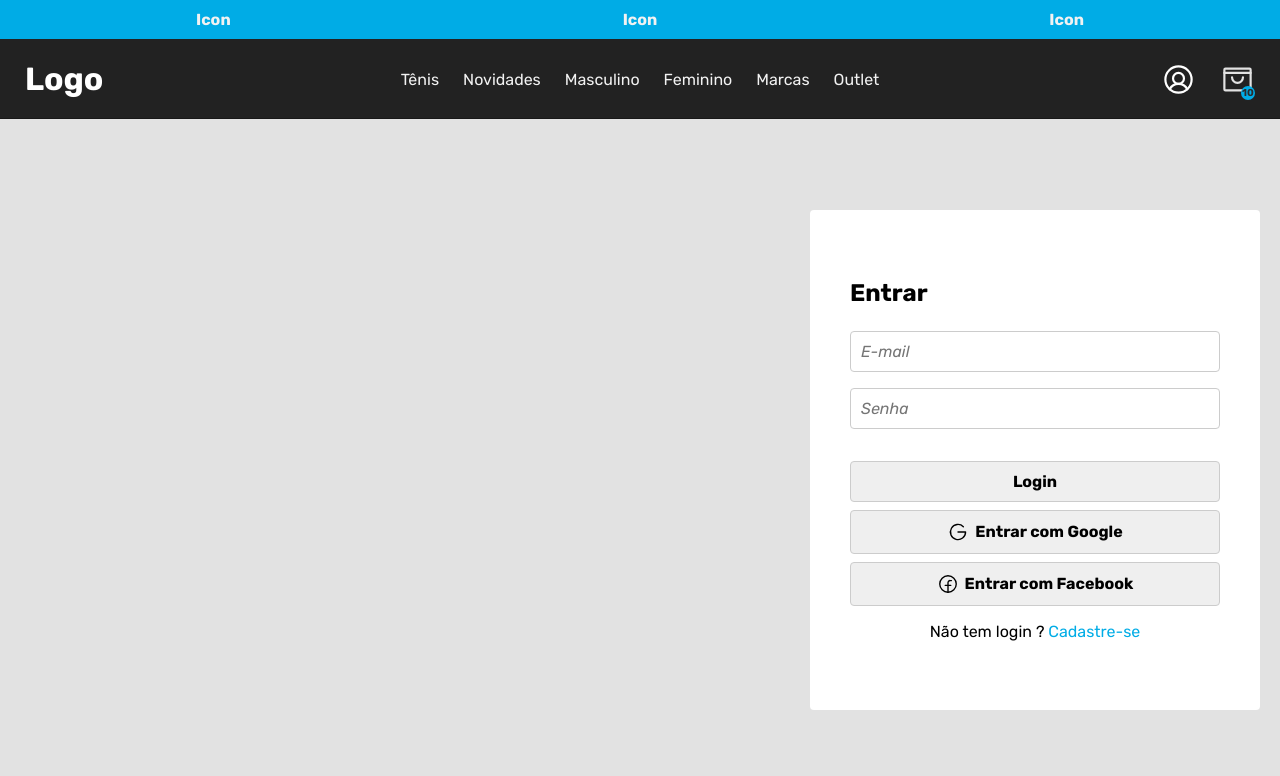
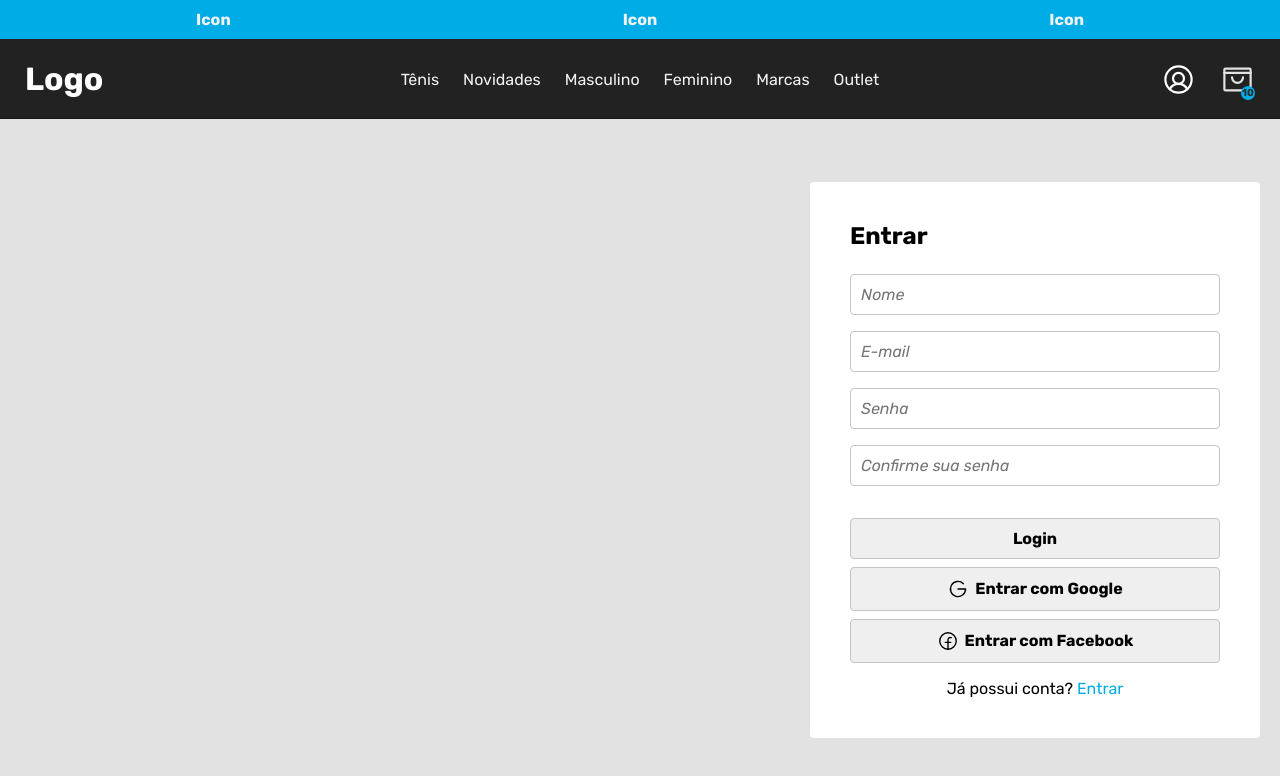
Before and after one commit to zkauansantos/e-commercefe, a React (Vite) app: page /register in a window 1280 px wide. Shown: the top 776 px of the page. Built offline with nearby package versions, Linux system fonts and the light colour scheme; a web font is replaced by a local one.

Commit message:
added react-hook-form and yup for validate fields

```diff
--- a/package.json
+++ b/package.json
@@ -9,6 +9,7 @@
     "preview": "vite preview"
   },
   "dependencies": {
+    "@hookform/resolvers": "^3.1.0",
     "@radix-ui/react-navigation-menu": "^1.1.2",
     "@radix-ui/react-popover": "^1.0.5",
     "flickity": "2.3.0",
@@ -16,8 +17,10 @@
     "react": "^18.2.0",
     "react-dom": "^18.2.0",
     "react-flickity-component": "^4.0.5",
+    "react-hook-form": "^7.43.9",
     "react-router-dom": "^6.9.0",
-    "styled-components": "^5.3.9"
+    "styled-components": "^5.3.9",
+    "yup": "^1.1.1"
   },
   "devDependencies": {
     "@types/flickity": "^2.2.7",
--- a/src/assets/styles/theme/default.ts
+++ b/src/assets/styles/theme/default.ts
@@ -16,14 +16,8 @@ export const theme: DefaultTheme = {
     blue: {
       700: '#00ACE6',
     },
-
-    // dark: '#000',
-    // bgDark: '#222',
-    // bgSemiDark: '#2C2C2C',
-    // bgLight: '#FFF',
-    // bgSemiLight: '#E2E2E2',
-    // separator: '#C4C4C4',
-    // details: '#00ACE6',
-    // text: '#F2F2F2',
+    red: {
+      500: '#e6000f',
+    },
   },
 };
--- a/src/pages/SignIn/index.tsx
+++ b/src/pages/SignIn/index.tsx
@@ -1,20 +1,74 @@
-import { Link } from 'react-router-dom';
+/* eslint-disable react/jsx-props-no-spreading */
+import { useForm, SubmitHandler, UseFormReturn } from 'react-hook-form';
+import { yupResolver } from '@hookform/resolvers/yup';
+import { Link, useLocation } from 'react-router-dom';
 import { FacebookLogo, GoogleLogo } from 'phosphor-react';
-import { Container, ContainerForm, Wrapper } from './styles';
+import { useEffect } from 'react';
+import {
+  Container, ContainerForm, Field, Wrapper,
+} from './styles';
+import { singInFormSchema } from './schemas/signInSchemaYup';
+import { registerUserFormSchema } from './schemas/registerUserSchemaYup';
+import { RegisterFormData } from '../../types/Form/registerFormData';
+import { SignInFormData } from '../../types/Form/signInFormData';
 
 export default function SignIn() {
+  const { pathname } = useLocation();
+  const isLoginPath = pathname === '/login';
+  const schema = isLoginPath ? singInFormSchema : registerUserFormSchema;
+
+  const {
+    register,
+    handleSubmit,
+    formState,
+    clearErrors,
+  }: UseFormReturn<SignInFormData | RegisterFormData> = useForm({
+    resolver: yupResolver(schema),
+  });
+
+  const { errors } = formState;
+
+  const handleSignIn: SubmitHandler<SignInFormData | RegisterFormData
+  > = async (formData, event) => {
+    event?.preventDefault();
+  };
+
+  useEffect(() => {
+    clearErrors();
+  }, [pathname]);
+
   return (
     <Container>
       <Wrapper>
-        <ContainerForm>
+        <ContainerForm onSubmit={handleSubmit(handleSignIn)}>
           <h1>Entrar</h1>
 
-          <input type="email" name="" id="i" placeholder="E-mail" />
+          {!isLoginPath && (
+            <Field error={!!errors.name}>
+              <input type="text" placeholder="Nome" {...register('name')} />
+              {!!errors.email && <span>{errors.name?.message}</span>}
+            </Field>
+          )}
 
-          <input type="password" name="" id="i" placeholder="Senha" />
+          <Field error={!!errors.email}>
+            <input type="email" placeholder="E-mail" {...register('email')} />
+            {!!errors.email && <span>{errors.email.message}</span>}
+          </Field>
+
+          <Field error={!!errors.password}>
+            <input type="password" placeholder="Senha" {...register('password')} />
+            {!!errors.password && <span>{errors.password.message}</span>}
+          </Field>
+
+          {!isLoginPath && (
+            <Field error={!!errors.passwordConfirmation}>
+              <input type="password" placeholder="Confirme sua senha" {...register('passwordConfirmation')} />
+              {!!errors.password && <span>{errors.passwordConfirmation?.message}</span>}
+            </Field>
+          )}
 
           <div>
-            <button type="button">Login</button>
+            <button disabled={!errors} type="submit">Login</button>
             <button type="button">
               <GoogleLogo size={22} />
               Entrar com Google
@@ -26,9 +80,24 @@ export default function SignIn() {
             </button>
           </div>
 
-          <span>
-            Não tem login ? <Link to="/register">Cadastre-se</Link>
-          </span>
+          {pathname === '/login' && (
+            <p>
+              Não tem login?
+              <Link to="/register">
+                Cadastre-se
+              </Link>
+            </p>
+          )}
+
+          {pathname === '/register' && (
+            <p>
+              Já possui conta?
+              <Link to="/login">
+                Entrar
+              </Link>
+            </p>
+          )}
+
         </ContainerForm>
       </Wrapper>
     </Container>
--- /dev/null
+++ b/src/pages/SignIn/schemas/registerUserSchemaYup.ts
@@ -0,0 +1,8 @@
+import * as yup from 'yup';
+
+export const registerUserFormSchema = yup.object().shape({
+  name: yup.string().required('Nome obrigatório').max(15),
+  email: yup.string().required('E-mail obrigatório').email('E-mail inválido'),
+  password: yup.string().required('Senha obrigatória'),
+  passwordConfirmation: yup.string().required('Senha obrigatória'),
+});
--- /dev/null
+++ b/src/pages/SignIn/schemas/signInSchemaYup.ts
@@ -0,0 +1,6 @@
+import * as yup from 'yup';
+
+export const singInFormSchema = yup.object().shape({
+  email: yup.string().required('E-mail obrigatório').email('E-mail inválido'),
+  password: yup.string().required('Senha obrigatória'),
+});
--- a/src/pages/SignIn/styles.ts
+++ b/src/pages/SignIn/styles.ts
@@ -31,22 +31,11 @@ export const ContainerForm = styled.form`
   h1 {
     align-self: self-start;
     font-size: 2.4rem;
-    margin-bottom: 2.4rem;
-  }
-
-  input {
-    padding: 1rem;
-    margin-bottom: 1.6rem;
-    font-size: 1.6rem;
-    width: 100%;
-    border-radius: 4px;
-    outline: none;
-    border: 1px solid #ccc;
-    font-style: italic;
+    margin-bottom: 0.8rem;
   }
 
   div {
-    margin-top: 1.6rem;
+    margin-top: 3.2rem;
 
     display: flex;
     flex-direction: column;
@@ -65,18 +54,23 @@ export const ContainerForm = styled.form`
       padding: 1rem 0.8rem;
       font-size: 1.6rem;
       font-weight: bold;
-      border: 1px solid #ccc;
+      border: 1px solid ${({ theme }) => theme.colors.light['400']};
       cursor: pointer;
-      transition: 0.2s ease;
+      transition: 0.3s ease;
 
       &:disabled {
-        background-color: #ccc;
+        background-color: ${({ theme }) => theme.colors.light['400']};
         cursor: not-allowed;
-        color: white;
+        color: ${({ theme }) => theme.colors.light['100']};
+
+        &:hover {
+          background-color: ${({ theme }) => theme.colors.light['400']};
+        }
       }
 
       &:hover {
-        background-color: #ccc;
+        background-color: ${({ theme }) => theme.colors.blue['700']};
+        color: ${({ theme }) => theme.colors.light['200']};;
       }
 
       &:active {
@@ -86,12 +80,42 @@ export const ContainerForm = styled.form`
     }
   }
 
-  span {
+  p {
     margin-top: 1.6rem;
     font-size: 1.6rem;
 
     a {
+      margin-left: 0.4rem;
       color: ${({ theme }) => theme.colors.blue['700']};
+
+      :active {
+        color: ${({ theme }) => theme.colors.dark['800']};
+      }
     }
   }
 `;
+
+export const Field = styled.label<{ error: boolean }>`
+  width: 100%;
+  display: flex;
+  flex-direction: column;
+  align-items: flex-start;
+
+  input {
+    padding: 1rem;
+    margin-top: 1.6rem;
+    font-size: 1.6rem;
+    width: 100%;
+    border-radius: 4px;
+    outline: none;
+    border: ${({ error, theme }) => (error ? `1px solid ${theme.colors.red['500']}` : `1px solid ${theme.colors.light['400']}`)};
+    font-style: italic;
+  }
+
+  span {
+    margin-top: 0.6rem;
+    color: #F00A;
+    font-size: 1.2rem;
+    margin-left: 0.4rem;
+  }
+`;
--- /dev/null
+++ b/src/types/Form/registerFormData.ts
@@ -0,0 +1,6 @@
+export type RegisterFormData = {
+  name: string;
+  email: string;
+  password: string;
+  passwordConfirmation: string;
+};
--- /dev/null
+++ b/src/types/Form/signInFormData.ts
@@ -0,0 +1,6 @@
+export type SignInFormData = {
+  name: string;
+  email: string;
+  password: string;
+  passwordConfirmation?: string;
+};
--- a/src/types/theme.d.ts
+++ b/src/types/theme.d.ts
@@ -18,6 +18,9 @@ declare module 'styled-components' {
       blue: {
         700: string;
       };
+      red: {
+        500: string
+      }
     };
   }
 }
```
Also changed, not shown: .eslintrc.json, 1 other file (tests, documents, lock files or other folders).
